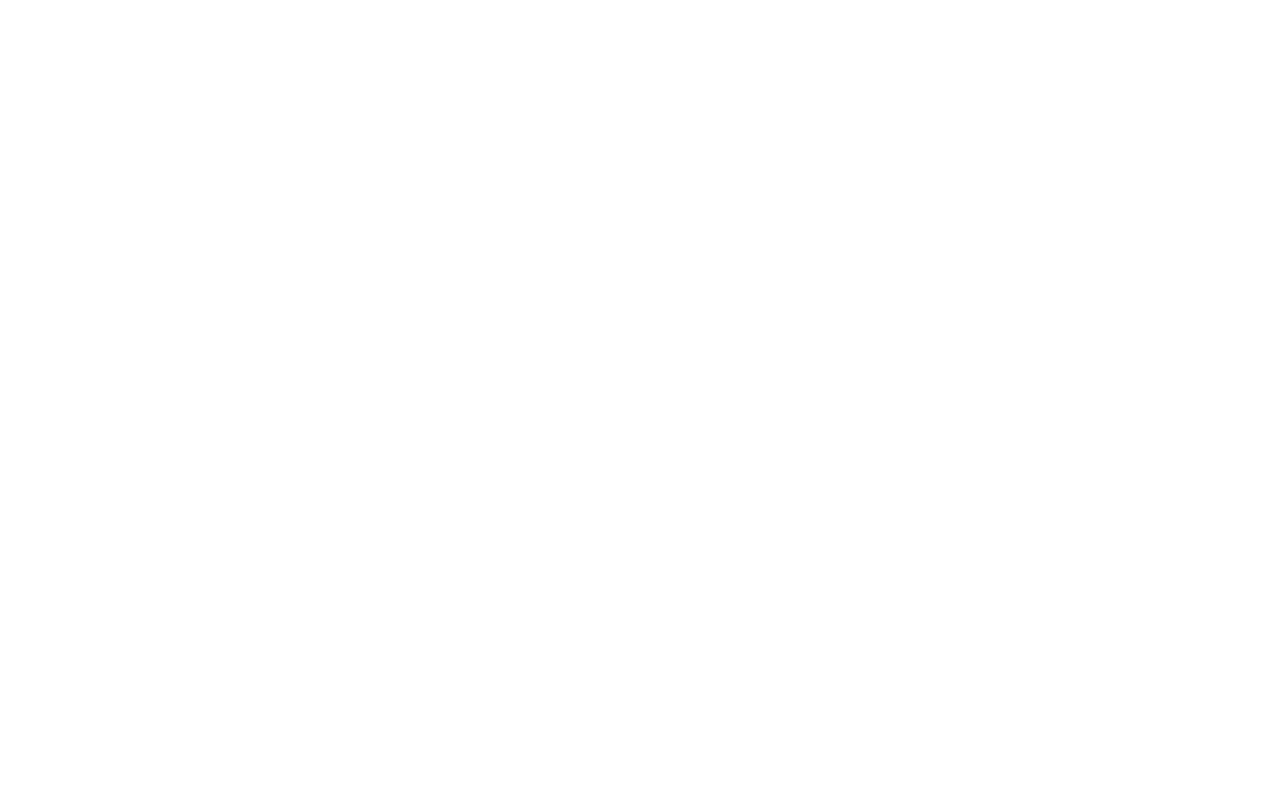
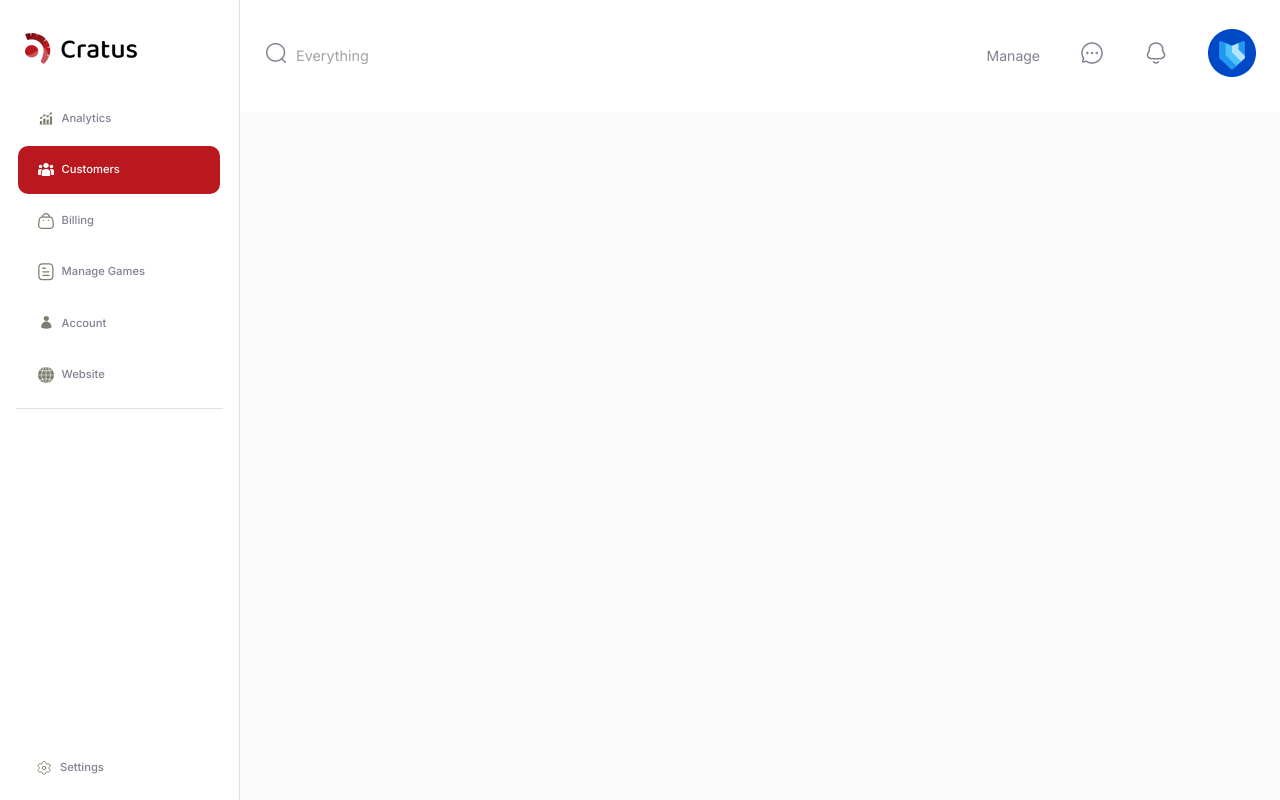
Before and after one commit to am-coding/dashboard_cratus, a React (Create React App) app: page /customers in a window 1280 px wide. Built offline with nearby package versions, Linux system fonts and the light colour scheme.

Commit message:
code cleanup

```diff
--- a/src/App.css
+++ b/src/App.css
@@ -1,4 +1,9 @@
 @import url('https://fonts.googleapis.com/css2?family=Inter:wght@200;300;400;500;600;700&display=swap');
 .App {
     font-family: 'Inter', sans-serif;
+    display: flex;
 }
+
+.App:nth-child(1) {
+    margin-top: 14vh;
+}
--- a/src/App.js
+++ b/src/App.js
@@ -1,32 +1,13 @@
 import Navbar from './components/organisms/Navbar'
-import { MuiThemeProvider, createMuiTheme } from '@material-ui/core/styles';
+import Analytics from './components/templates/Analytics'
+import { MuiThemeProvider } from '@material-ui/core/styles';
+import './App.css';
+import { THEME } from './theme';
 import {
   BrowserRouter as Router,
   Switch,
   Route,
 } from "react-router-dom";
-
-const THEME = createMuiTheme({
-  typography: {
-   "fontFamily": `"Inter", sans-serif`,
-   "fontSize": 14,
-   "fontWeightLight": 300,
-   "fontWeightRegular": 400,
-   "fontWeightMedium": 500,
-   "fontWeightBold": 600,
-  },
-  palette: {
-    primary: {
-      main: '#B9181E'
-    },
-    secondary: {
-      main: '#808191'
-    },
-    white: {
-      main: '#FFFFFF'
-    }
-  },
-});
 
 
 function App() {
@@ -34,9 +15,13 @@
     <Router>
     <MuiThemeProvider theme={THEME}>
     <div className="App">
+    <Navbar />
     <Switch>
-          <Route path="/dashboard">
-            <Navbar />
+          <Route exact path="/dashboard">
+            <Analytics />
+          </Route>
+          <Route exact path="/customers">
+            <Analytics />
           </Route>
         </Switch>
         </div>
--- a/src/components/atoms/NavButton.jsx
+++ b/src/components/atoms/NavButton.jsx
@@ -34,13 +34,16 @@
 },
 image: {
     filter: 'invert(1)',
+},
+activeLink: {
+  color: 'red'
 }
   }));
 
 const NavButton = ({title, icon, link}) => {
     const classes = useStyles();
     return (
-        <Button component={NavLink} to={{pathname: `${link}`}} className={classes.button} startIcon={<img src={icon} className={classes.image} alt="icon" width="16px" />}>{title}</Button>
+        <Button exact component={NavLink} to={{pathname: `${link}`}} className={classes.button} startIcon={<img src={icon} className={classes.image} alt="icon" width="16px" />}>{title}</Button>
     );
   }
 
--- a/src/components/organisms/Navbar.jsx
+++ b/src/components/organisms/Navbar.jsx
@@ -24,27 +24,27 @@
   {
     icon: customer,
     title: 'Customers',
-    link: 'customers',
+    link: '/customers',
   },
   {
     icon: bag,
     title: 'Billing',
-    link: 'billing',
+    link: '/billing',
   },
   {
     icon: document,
     title: 'Manage Games',
-    link: 'manage-games',
+    link: '/manage-games',
   },
   {
     icon: manage,
     title: 'Account',
-    link: 'account',
+    link: '/account',
   },
   {
     icon: website,
     title: 'Website',
-    link: 'website',
+    link: '/website',
   },
 ]
 
--- /dev/null
+++ b/src/components/templates/Analytics.jsx
@@ -0,0 +1,11 @@
+import React from 'react';
+
+const Analytics = () => {
+    return (
+        <div>
+
+        </div>
+    )
+}
+
+export default Analytics;
--- /dev/null
+++ b/src/theme.js
@@ -0,0 +1,23 @@
+import { createMuiTheme } from '@material-ui/core/styles';
+
+export const THEME = createMuiTheme({
+    typography: {
+     "fontFamily": `"Inter", sans-serif`,
+     "fontSize": 14,
+     "fontWeightLight": 300,
+     "fontWeightRegular": 400,
+     "fontWeightMedium": 500,
+     "fontWeightBold": 600,
+    },
+    palette: {
+      primary: {
+        main: '#B9181E'
+      },
+      secondary: {
+        main: '#808191'
+      },
+      white: {
+        main: '#FFFFFF'
+      }
+    },
+  });
```
Also changed, not shown: constant.js (deleted), 1 other file (tests, documents, lock files or other folders).
